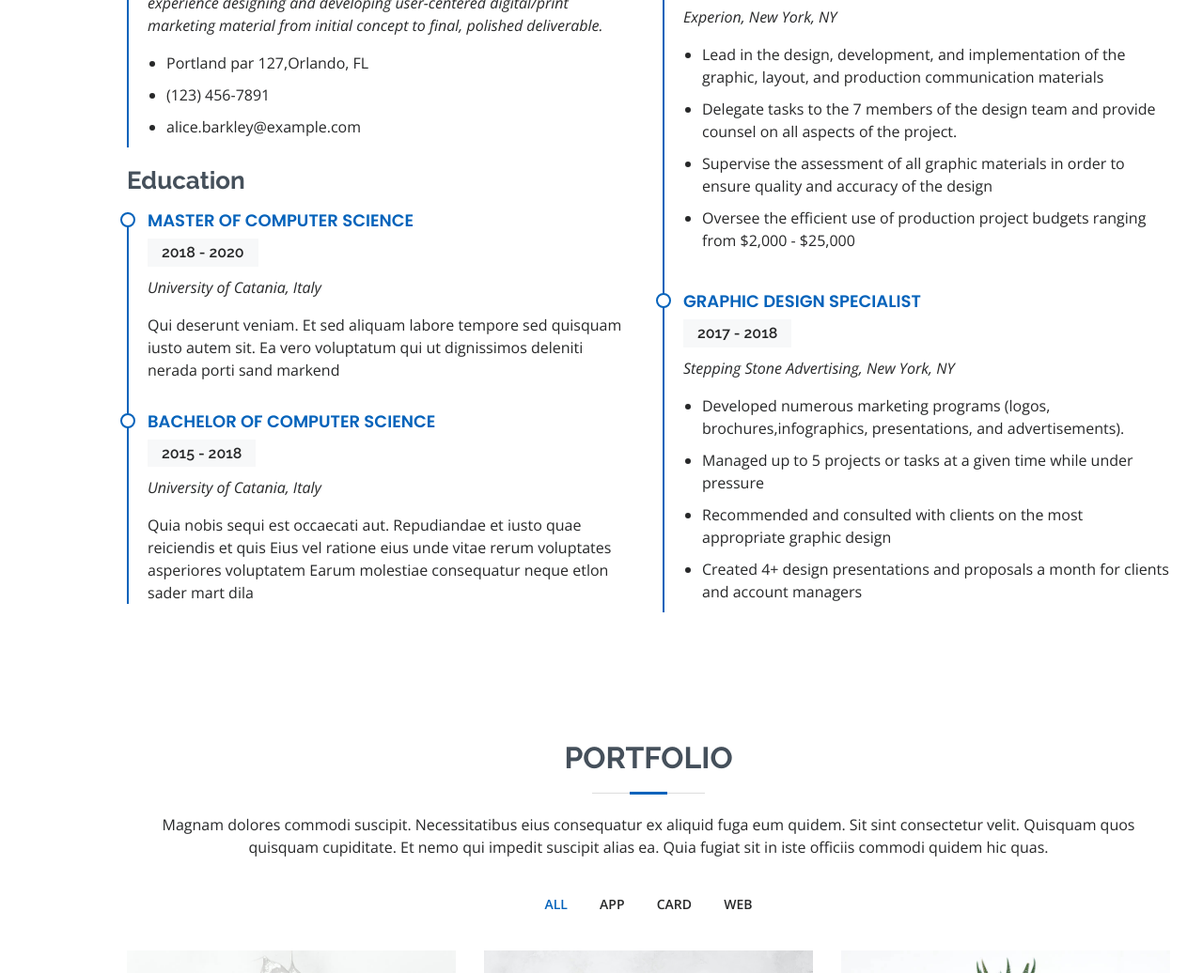
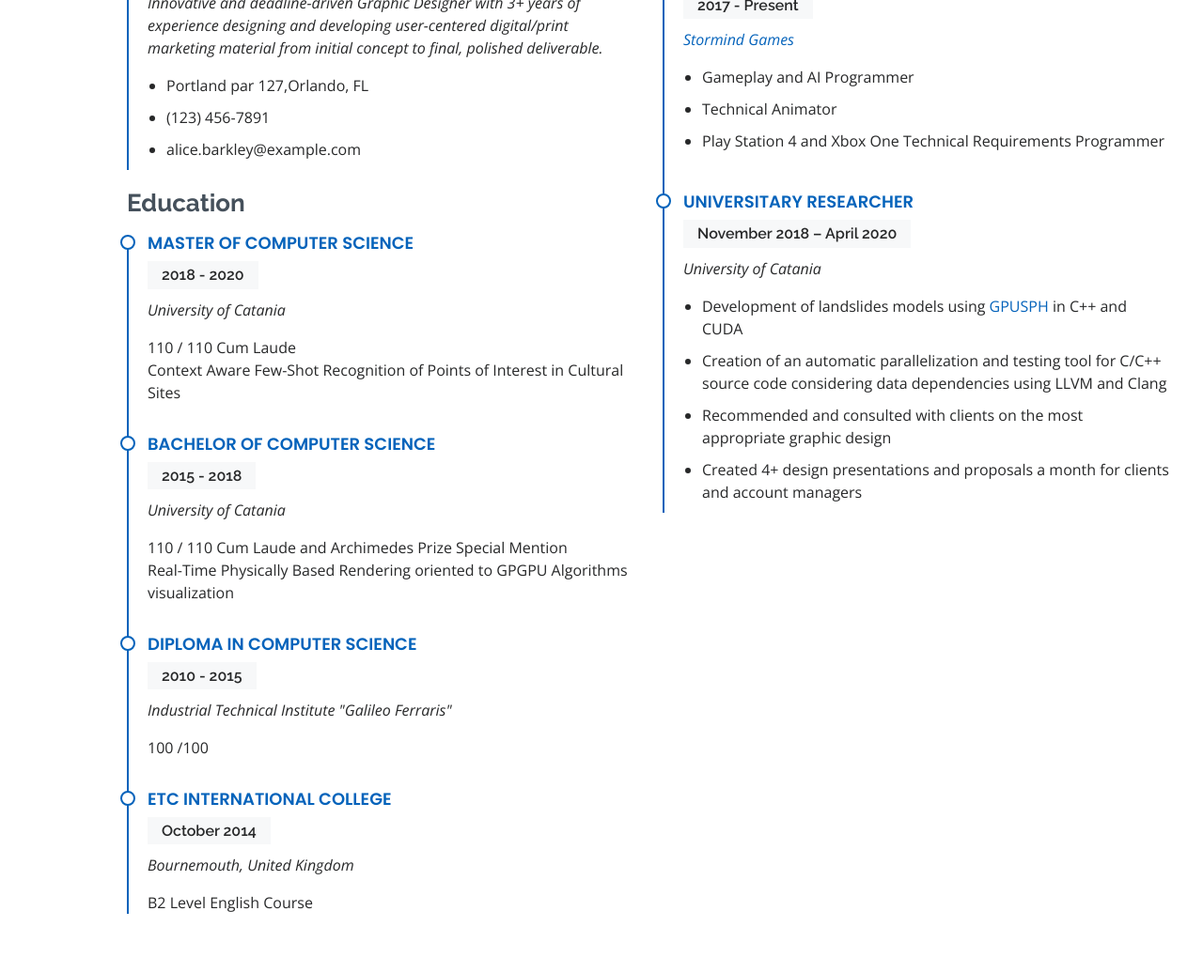
Before and after one commit to DanieleCalanna/DanieleCalanna.github.io, a plain HTML site: page index.html in a window 1280 px wide. Shown: the part 1764-2800 px from the top of the page at 94% size. Drawn offline with nearby package versions, Linux system fonts and the light colour scheme.

Commit message:
Update informations

```diff
--- a/index.html
+++ b/index.html
@@ -60,7 +60,7 @@
   <section id="hero" class="d-flex flex-column justify-content-center">
     <div class="container" data-aos="zoom-in" data-aos-delay="100">
       <h1>Daniele Calanna</h1>
-      <p>I'm <span class="typed" data-typed-items="Game Developer, Software Developer"></span></p>
+      <p>I'm <span class="typed" data-typed-items="Video Games Developer, Software Developer"></span></p>
       <!--
       <div class="social-links">
         <a href="#" class="twitter"><i class="bx bxl-twitter"></i></a>
@@ -81,7 +81,7 @@
 
         <div class="section-title">
           <h2>About</h2>
-          <p>Hi, I'm Daniele Calanna and I love developing gorgeous and stunning video games.</p>
+          <p>Hi, I'm Daniele Calanna and I love developing gorgeous and stunning Video Games.</p>
         </div>
 
         <div class="row">
@@ -89,11 +89,11 @@
             <img src="assets/img/profile-img2.jpg" class="img-fluid" alt="">
           </div>
           <div class="col-lg-8 pt-4 pt-lg-0 content">
-            <h3>Game &amp; Software Developer</h3>
+            <h3>Video Games &amp; Software Developer</h3>
             <p class="font-italic">
-              I started to learn programming at school and decided to continue studying Computer Science and Software Development at University.
-              During these years, I feel in love with video games development because of the complex challenge it creates.
-              Starting with some educational projects, I managed to develop games that have been released for PC, Play Station, Xbox and Switch.
+              I started Software Development at school and decided to continue studying Computer Science at University.
+              During these years, I fell in love with Video Games Development because of the complex challenge it creates.
+              Joining amazing work teams, I managed to create games released for PC, Play Station, Xbox and Switch.
             </p>
             <div class="row">
               <div class="col-lg-6">
@@ -114,8 +114,8 @@
               </div>
             </div>
             <p>
-              I'm looking forward to start new challenging and immersive projects, to meet nice people I can compare with and learn from.
-              I'm open at new working environments and advanced development technique to improve and perfect my skills.
+              I'm looking forward to new challenging and immersive projects, meeting kind and friendly people I can compare with and learn from.
+              I'm open to new working environments and advanced development technique to improve and perfect my skills.
               Through my contribution, I want to develop video games that people can enjoy and feel the emotions and the passion developers put into it.
             </p>
           </div>
@@ -270,36 +270,57 @@
             <div class="resume-item">
               <h4>Master of Computer Science</h4>
               <h5>2018 - 2020</h5>
-              <p><em>University of Catania, Italy</em></p>
-              <p>Qui deserunt veniam. Et sed aliquam labore tempore sed quisquam iusto autem sit. Ea vero voluptatum qui ut dignissimos deleniti nerada porti sand markend</p>
+              <p><em>University of Catania</em></p>
+              <p>
+                110 / 110 Cum Laude <br>
+                Context Aware Few-Shot Recognition of Points of Interest in Cultural Sites
+              </p>
             </div>
             <div class="resume-item">
               <h4>Bachelor of Computer Science</h4>
               <h5>2015 - 2018</h5>
-              <p><em>University of Catania, Italy</em></p>
-              <p>Quia nobis sequi est occaecati aut. Repudiandae et iusto quae reiciendis et quis Eius vel ratione eius unde vitae rerum voluptates asperiores voluptatem Earum molestiae consequatur neque etlon sader mart dila</p>
+              <p><em>University of Catania</em></p>
+              <p>
+                110 / 110 Cum Laude and Archimedes Prize Special Mention <br>
+                Real-Time Physically Based Rendering oriented to GPGPU Algorithms visualization
+              </p>
+            </div>
+            <div class="resume-item">
+              <h4>Diploma in Computer Science</h4>
+              <h5>2010 - 2015</h5>
+              <p><em>Industrial Technical Institute "Galileo Ferraris"</em></p>
+              <p>
+                100 /100
+              </p>
+            </div>
+            <div class="resume-item">
+              <h4>ETC International College</h4>
+              <h5>October 2014</h5>
+              <p><em>Bournemouth, United Kingdom</em></p>
+              <p>
+                B2 Level English Course
+              </p>
             </div>
           </div>
           <div class="col-lg-6">
             <h3 class="resume-title">Professional Experience</h3>
             <div class="resume-item">
-              <h4>Senior graphic design specialist</h4>
-              <h5>2019 - Present</h5>
-              <p><em>Experion, New York, NY</em></p>
+              <h4>Game Developer</h4>
+              <h5>2017 - Present</h5>
+              <p><em><a href="https://www.stormindgames.com/">Stormind Games</a></em></p>
               <ul>
-                <li>Lead in the design, development, and implementation of the graphic, layout, and production communication materials</li>
-                <li>Delegate tasks to the 7 members of the design team and provide counsel on all aspects of the project. </li>
-                <li>Supervise the assessment of all graphic materials in order to ensure quality and accuracy of the design</li>
-                <li>Oversee the efficient use of production project budgets ranging from $2,000 - $25,000</li>
+                <li>Gameplay and AI Programmer</li>
+                <li>Technical Animator</li>
+                <li>Play Station 4 and Xbox One Technical Requirements Programmer</li>
               </ul>
             </div>
             <div class="resume-item">
-              <h4>Graphic design specialist</h4>
-              <h5>2017 - 2018</h5>
-              <p><em>Stepping Stone Advertising, New York, NY</em></p>
+              <h4>Universitary Researcher</h4>
+              <h5>November 2018 – April 2020</h5>
+              <p><em>University of Catania</em></p>
               <ul>
-                <li>Developed numerous marketing programs (logos, brochures,infographics, presentations, and advertisements).</li>
-                <li>Managed up to 5 projects or tasks at a given time while under pressure</li>
+                <li>Development of landslides models using <a href="https://www.gpusph.org/">GPUSPH</a> in C++ and CUDA</li>
+                <li>Creation of an automatic parallelization and testing tool for C/C++ source code considering data dependencies using LLVM and Clang</li>
                 <li>Recommended and consulted with clients on the most appropriate graphic design</li>
                 <li>Created 4+ design presentations and proposals a month for clients and account managers</li>
               </ul>
```
